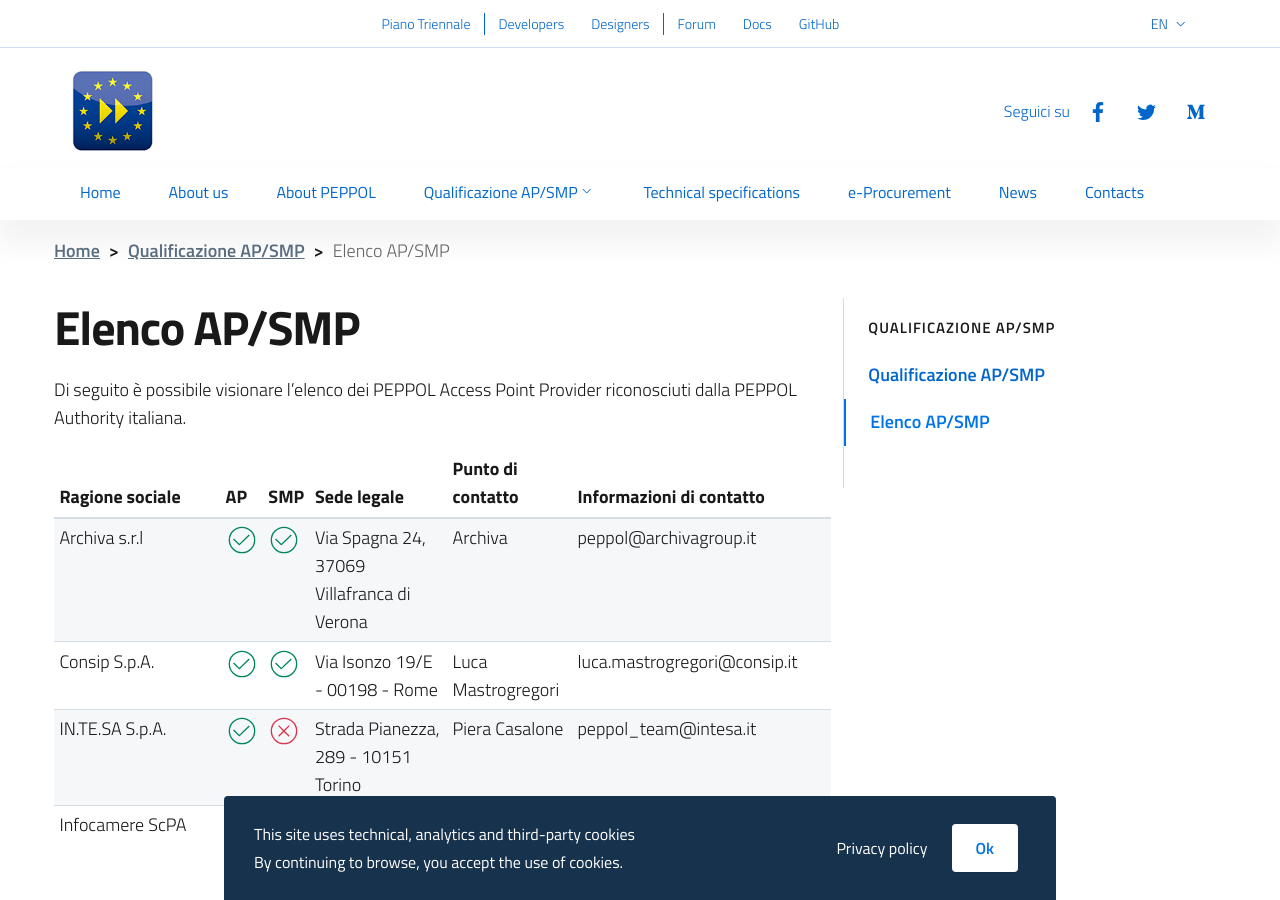
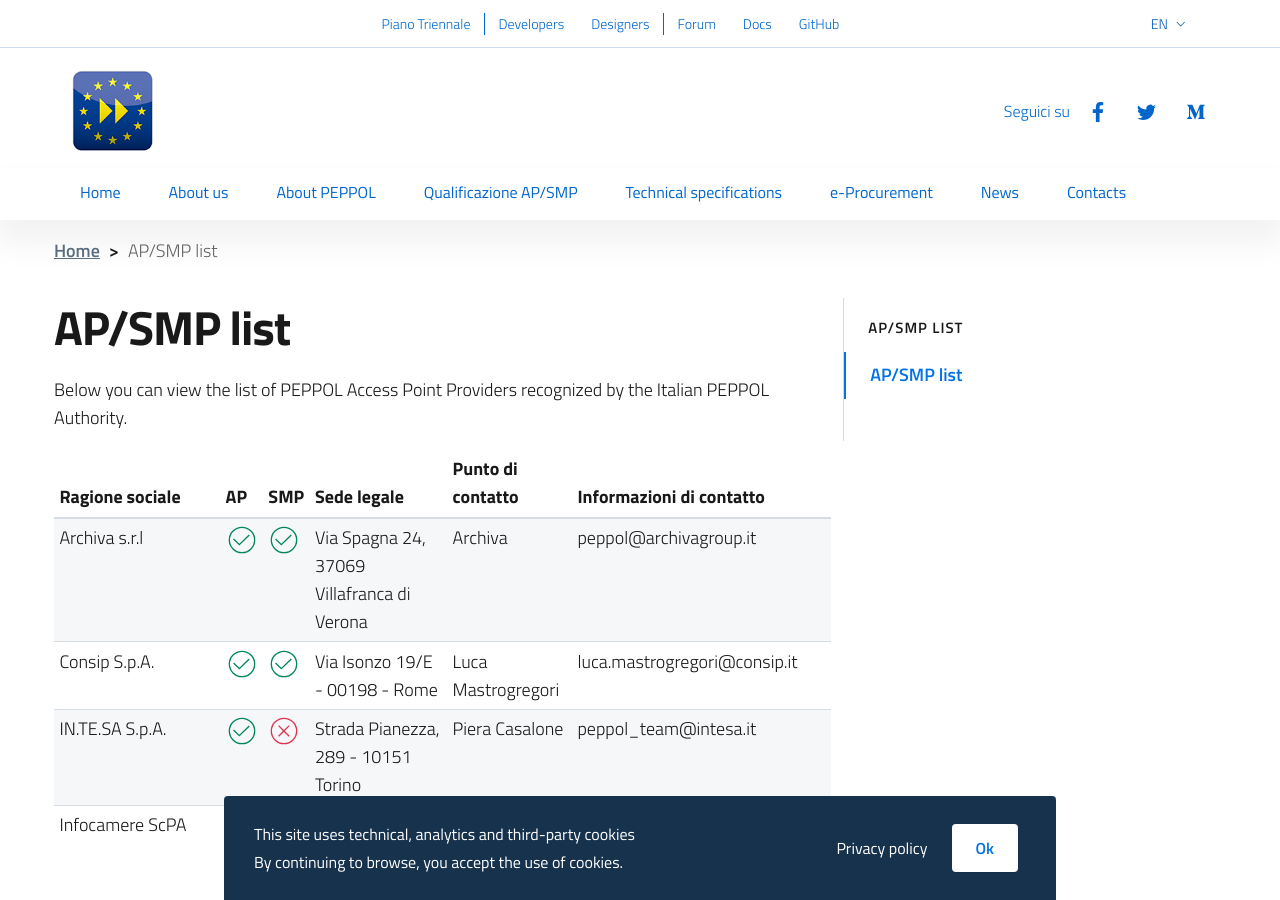
Before and after one commit to realeroberto/peppol.agid.gov.it, a Jekyll site: the page built from en/qualificazione-ap-smp/elenco-ap-smp.md, in a window 1280 px wide and 900 px high. Built offline with Jekyll 4.4.1, drawn with Linux system fonts in a browser that asks for light colours.

Commit message:
Update elenco-ap-smp.md
Traduzione elenco ap smp

```diff
--- a/en/qualificazione-ap-smp/elenco-ap-smp.md
+++ b/en/qualificazione-ap-smp/elenco-ap-smp.md
@@ -1,15 +1,14 @@
 ---
 layout: page
-title: Elenco AP/SMP
+title: AP/SMP list
 description:
 lang: en
-ref: elenco-ap-smp
+ref: list-ap-smp
 order: 5
-child_of_ref: qualificazione-ap-smp
+child_of_ref: qualification-ap-smp
 last_update: 03/04/2019
 ---
 
-Di seguito è possibile visionare l'elenco dei PEPPOL Access Point Provider
-riconosciuti dalla PEPPOL Authority italiana.
+Below you can view the list of PEPPOL Access Point Providers recognized by the Italian PEPPOL Authority.
 
 {% include elenco-ap-smp.html %}
```
